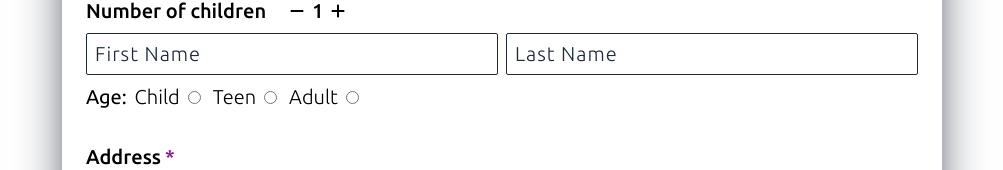
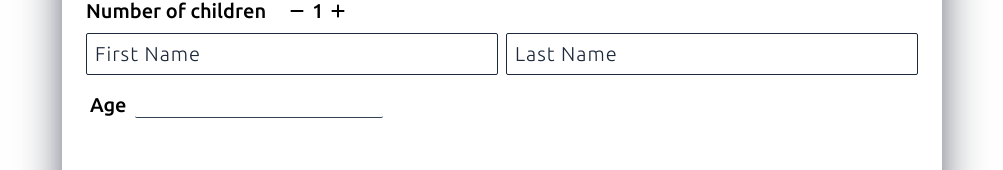
Before and after one commit to banksjazz87/visitor-form-app, a React (Create React App) app in the folder my-app/: page / in a window 1280 px wide. Both pictures are taken after a click on the button 476 px from the left and 1202 px from the top of the page. Shown: the part 1191-1361 px from the top of the page, without its empty margins (138-1141 px from the left). Built offline with nearby package versions, Linux system fonts and the light colour scheme; no server answers.

Commit message:
feature: started building the UI for the age field

```diff
--- a/my-app/src/components/LandingPage/ChildrenFields.tsx
+++ b/my-app/src/components/LandingPage/ChildrenFields.tsx
@@ -15,10 +15,10 @@ export default function ChildrenFields({count, names, nameHandler, ageHandler}:
 
     const fields: JSX.Element[] = names.map((x: ChildData, y: number): JSX.Element => {
         return (
-
 					<div
 						key={`child_${y}_fields`}
-                className="flex flex-col mt-2 gap-0">
+						className="flex flex-col mt-2 gap-0"
+					>
 						<div
 							className="grid grid-cols-1 md:flex md:flex-row md:flex-wrap gap-2 md:justify-start"
 							key={`child_${y + 1}`}
@@ -45,7 +45,8 @@ export default function ChildrenFields({count, names, nameHandler, ageHandler}:
 									className="text-xl sr-only"
 									htmlFor={`child_last_name_${y}`}
 								>
-                            {`Child ${y + 1} last name`}</label>
+									{`Child ${y + 1} last name`}
+								</label>
 								<input
 									id={`child_last_name_${y}`}
 									className="border border-slate-800 rounded-sm pl-2 py-1 focus:outline-fuchsia-800 text-xl font-normal text-black leading-8 tracking-wider placeholder:text-slate-800 placeholder:font-light"
@@ -54,15 +55,33 @@ export default function ChildrenFields({count, names, nameHandler, ageHandler}:
 									onChange={(event) => nameHandler(event, y, "lastName")}
 									value={x.lastName}
 								/>
-
 							</div>
 						</div>
 
-                <AgeOptions
+						<div
+							key={`child_age_${y}`}
+							className="flex flex-row items-center gap-2 ml-1 mr-0 py-4"
+						>
+							<label
+								className="text-xl font-medium text-left"
+								htmlFor={`child_age_${y}`}
+							>
+								Age
+							</label>
+							<input
+								id={`child_age_${y}`}
+								type="text"
+								name={`child_age_${y}`}
+								onChange={(event) => ageHandler(event, y)}
+								className="rounded-sm focus:border-fuchsia-800 outline-none border-b border-slate-700"
+							></input>
+						</div>
+
+						{/* <AgeOptions
 							index={y}
 							changeHandler={ageHandler}
 							buttonGroupName={`child_${y}`}
-                />
+						/> */}
 					</div>
 				);
     });
--- a/my-app/src/components/LandingPage/Form.tsx
+++ b/my-app/src/components/LandingPage/Form.tsx
@@ -75,13 +75,21 @@ export default function Form({ show, showHandler, startLoading, stopLoading }: F
 
 	//Change handler for the child age.
 	const childAgeChangeHandler = (e: React.ChangeEvent<HTMLInputElement>, index: number): void => {
-		let copyOfChildArray = visitorDetails.children.slice();
-		copyOfChildArray[index]["age"] = e.target.value as string;
+		const age = e.target.value as string;
+		const numOfAge = parseInt(age);
 
-		setVisitorDetails({
-			...visitorDetails,
-			children: copyOfChildArray,
-		});
+		if (isNaN(numOfAge) && age !== '') {
+			alert('Please provide a valid number');
+			e.target.value = '';
+		} else {
+			let copyOfChildArray = visitorDetails.children.slice();
+			copyOfChildArray[index]["age"] = numOfAge;
+
+			setVisitorDetails({
+				...visitorDetails,
+				children: copyOfChildArray,
+			});
+		}
 	};
 
 	//Change handler for the child's name.
@@ -238,7 +246,7 @@ export default function Form({ show, showHandler, startLoading, stopLoading }: F
 				{
 					firstName: "",
 					lastName: "",
-					age: "",
+					age: -1,
 				},
 			];
 			const newArray = currentChildList.concat(newObj);
--- a/my-app/src/interfaces.ts
+++ b/my-app/src/interfaces.ts
@@ -4,7 +4,7 @@ export interface Name {
 }
 
 export interface ChildData extends Name {
-    age: string;
+    age: number;
 }
 
 export interface Visitor {
```
Also changed, not shown: 1 other file (tests, documents, lock files or other folders). Lines whose indentation alone changed are shown as unchanged.
